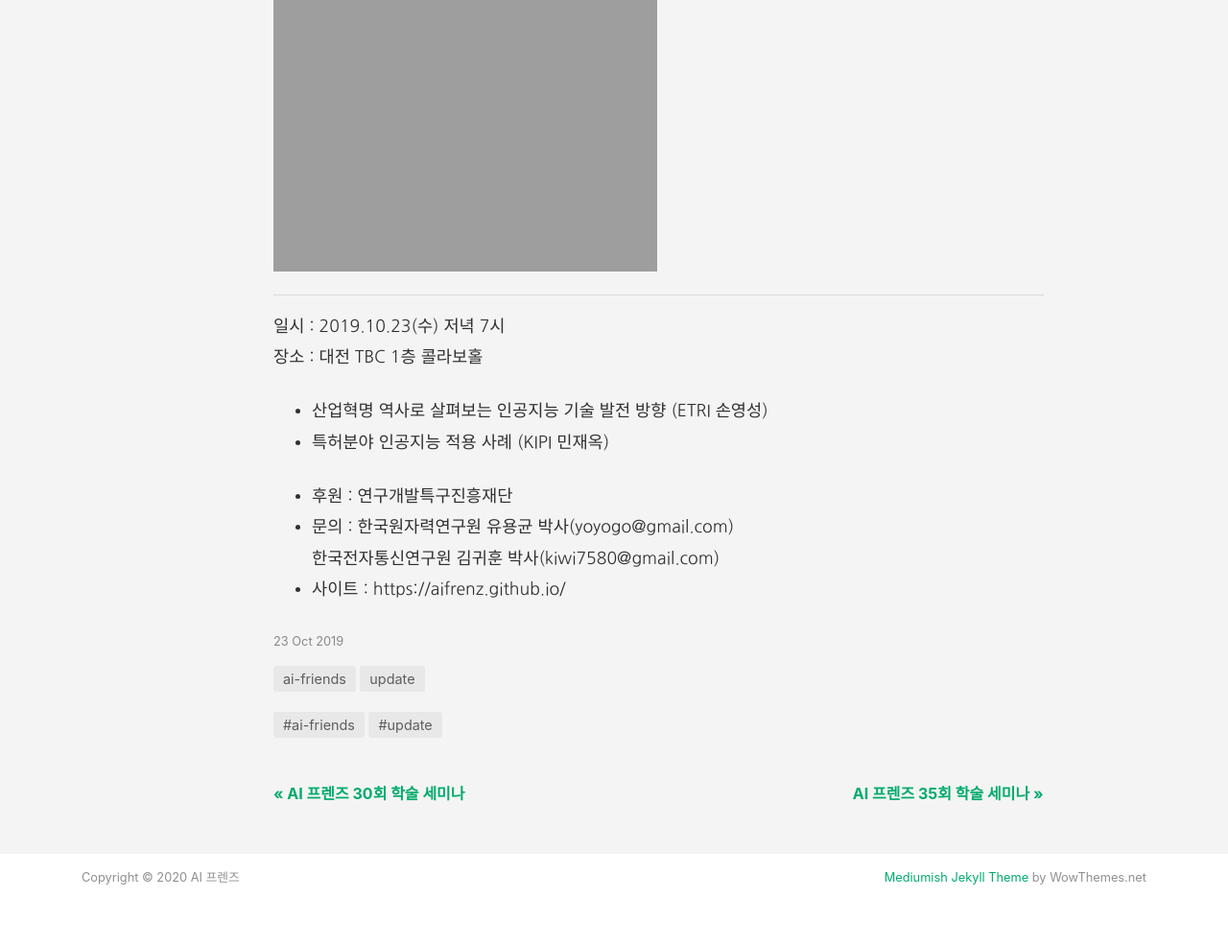
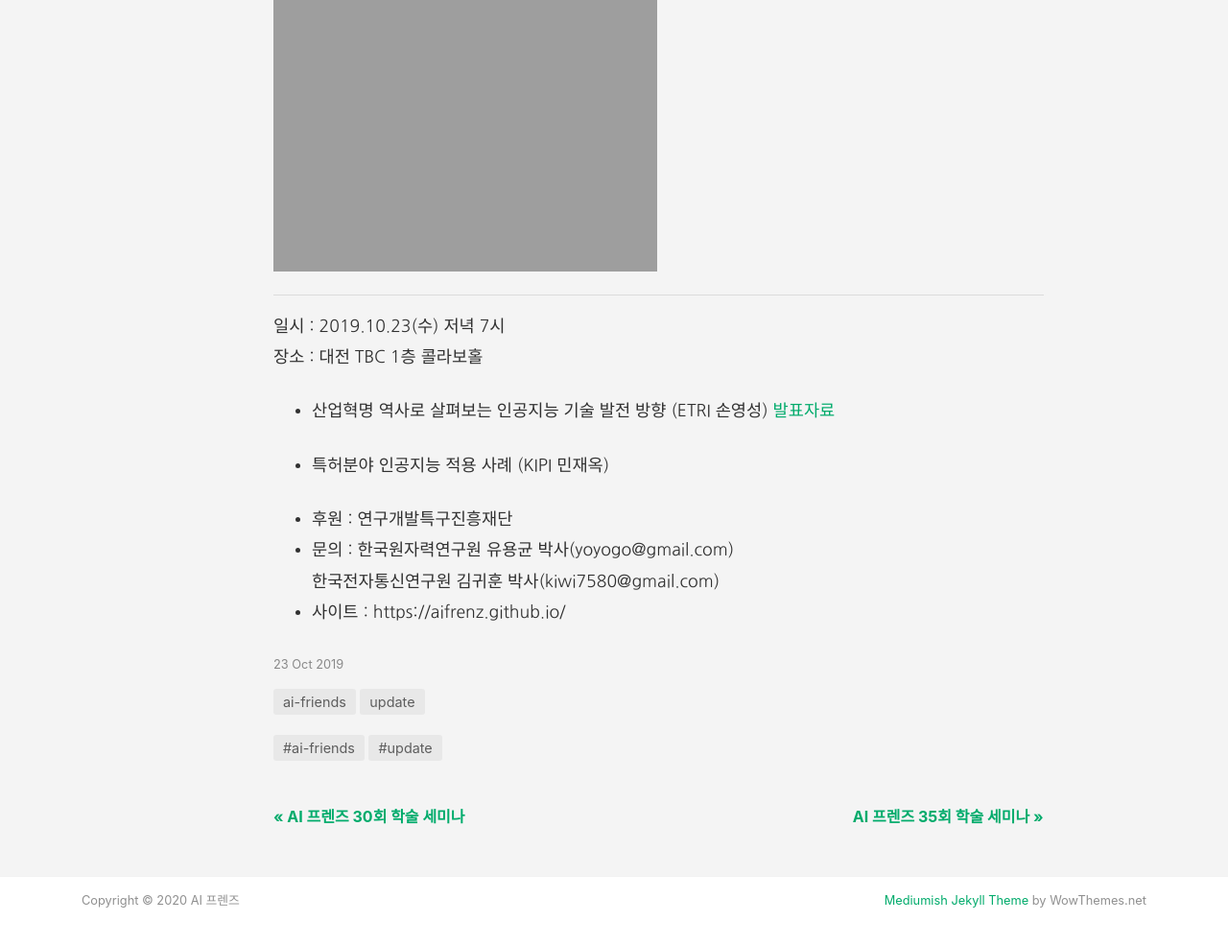
Before and after one commit to aifrenz/aifrenz.github.io, a Jekyll site: the page built from _posts/2019-10-23-membershipday.markdown, in a window 1280 px wide and 1375 px high, cut to the strip 353-1338 px from the top of the window. Shown: the whole strip at 96% size. Built offline with Jekyll 4.4.1, drawn with Linux system fonts in a browser that asks for light colours; comment, search, counter and statistics services are not loaded.

Commit message:
Update 2019-10-23-membershipday.markdown

```diff
--- a/_posts/2019-10-23-membershipday.markdown
+++ b/_posts/2019-10-23-membershipday.markdown
@@ -16,6 +16,8 @@ image: /images/191023.jpg
 장소 : 대전 TBC 1층 콜라보홀
 
 - 산업혁명 역사로 살펴보는 인공지능 기술 발전 방향 (ETRI 손영성)
+[발표자료]({{ "/present_file/191023_손영성.pdf" | absolute_url }})
+
 - 특허분야 인공지능 적용 사례 (KIPI 민재옥)
 
 
```
